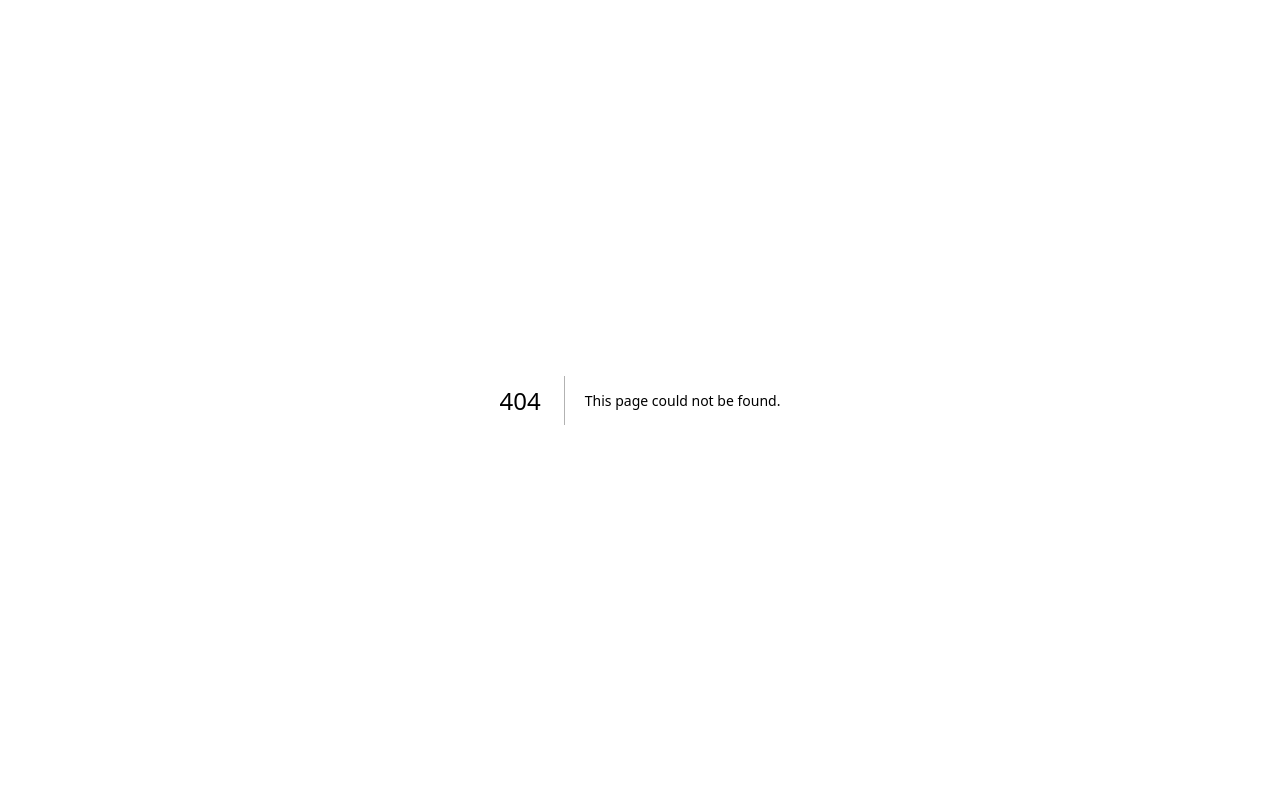
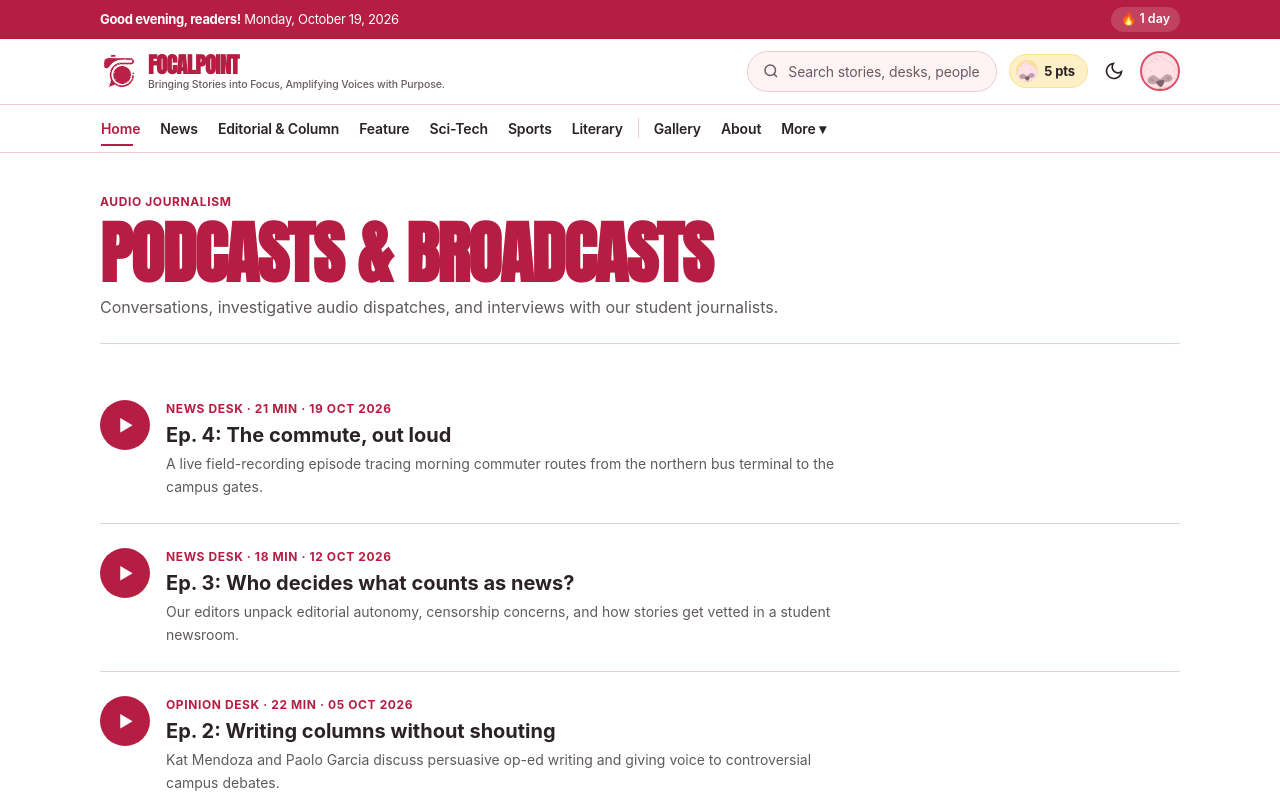
Before and after one commit to kuroi17/FocalPoint, a Next.js app: page /podcasts in a window 1280 px wide. Before the commit this address had no page. Shown: the top 800 px of the page. Built offline with nearby package versions, Linux system fonts and the light colour scheme.

Commit message:
feat(podcasts): implement student podcasts broadcast page with episode directory (nodes 10:1066, 10:1346)

```diff
--- /dev/null
+++ b/src/app/podcasts/page.tsx
@@ -0,0 +1,75 @@
+"use client";
+
+import React, { useState } from "react";
+import Header from "@/components/Header";
+import Footer from "@/components/Footer";
+
+export default function PodcastsPage() {
+  const [currentPlaying, setCurrentPlaying] = useState<number | null>(null);
+
+  const episodes = [
+    { id: 4, title: "Ep. 4: The commute, out loud", desk: "News Desk", duration: "21 min", date: "19 Oct 2026", desc: "A live field-recording episode tracing morning commuter routes from the northern bus terminal to the campus gates." },
+    { id: 3, title: "Ep. 3: Who decides what counts as news?", desk: "News Desk", duration: "18 min", date: "12 Oct 2026", desc: "Our editors unpack editorial autonomy, censorship concerns, and how stories get vetted in a student newsroom." },
+    { id: 2, title: "Ep. 2: Writing columns without shouting", desk: "Opinion Desk", duration: "22 min", date: "05 Oct 2026", desc: "Kat Mendoza and Paolo Garcia discuss persuasive op-ed writing and giving voice to controversial campus debates." },
+    { id: 1, title: "Ep. 1: Into Focus: The Focalpoint Launch", desk: "Editorial Board", duration: "25 min", date: "28 Sep 2026", desc: "The founding staff shares why student journalism matters now more than ever." },
+  ];
+
+  return (
+    <div className="min-h-screen flex flex-col bg-white text-[#2b2226]">
+      <Header />
+
+      <main className="flex-1 w-full max-w-[1440px] px-5 md:px-[100px] py-10 flex flex-col gap-8">
+        <div className="border-b border-[#f1c9d0] pb-6 flex flex-col gap-2">
+          <span className="text-[12px] font-bold text-[#b51d42] uppercase tracking-wider">
+            AUDIO JOURNALISM
+          </span>
+          <h1 className="text-[44px] md:text-[68px] font-black leading-none font-display text-[#b51d42]">
+            PODCASTS & BROADCASTS
+          </h1>
+          <p className="text-[16px] text-[#5f5a5c]">
+            Conversations, investigative audio dispatches, and interviews with our student journalists.
+          </p>
+        </div>
+
+        {/* Episodes List */}
+        <div className="flex flex-col divide-y divide-[#f1c9d0]">
+          {episodes.map((ep, i) => (
+            <div key={ep.id} className="py-6 flex flex-col md:flex-row items-start md:items-center justify-between gap-4">
+              <div className="flex items-start gap-4">
+                <button
+                  onClick={() => setCurrentPlaying(currentPlaying === i ? null : i)}
+                  className={`w-[50px] h-[50px] rounded-full flex items-center justify-center shrink-0 transition-all ${
+                    currentPlaying === i
+                      ? "bg-emerald-600 text-white animate-pulse"
+                      : "bg-[#b51d42] hover:bg-[#a8283f] text-white"
+                  }`}
+                >
+                  <span className="text-[16px] ml-0.5">{currentPlaying === i ? "❚❚" : "▶"}</span>
+                </button>
+                <div className="flex flex-col gap-1 max-w-[700px]">
+                  <span className="text-[12px] font-bold text-[#b51d42] uppercase tracking-wider">
+                    {ep.desk} · {ep.duration} · {ep.date}
+                  </span>
+                  <h3 className="text-[20px] font-bold text-[#2b2226] leading-snug">
+                    {ep.title}
+                  </h3>
+                  <p className="text-[14px] text-[#5f5a5c] leading-relaxed">
+                    {ep.desc}
+                  </p>
+                </div>
+              </div>
+
+              {currentPlaying === i && (
+                <div className="flex items-center gap-2 text-[12px] font-bold text-emerald-600 bg-emerald-50 px-3 py-1.5 rounded-full border border-emerald-200">
+                  <span>● Playing Episode {ep.id}</span>
+                </div>
+              )}
+            </div>
+          ))}
+        </div>
+      </main>
+
+      <Footer />
+    </div>
+  );
+}
```
